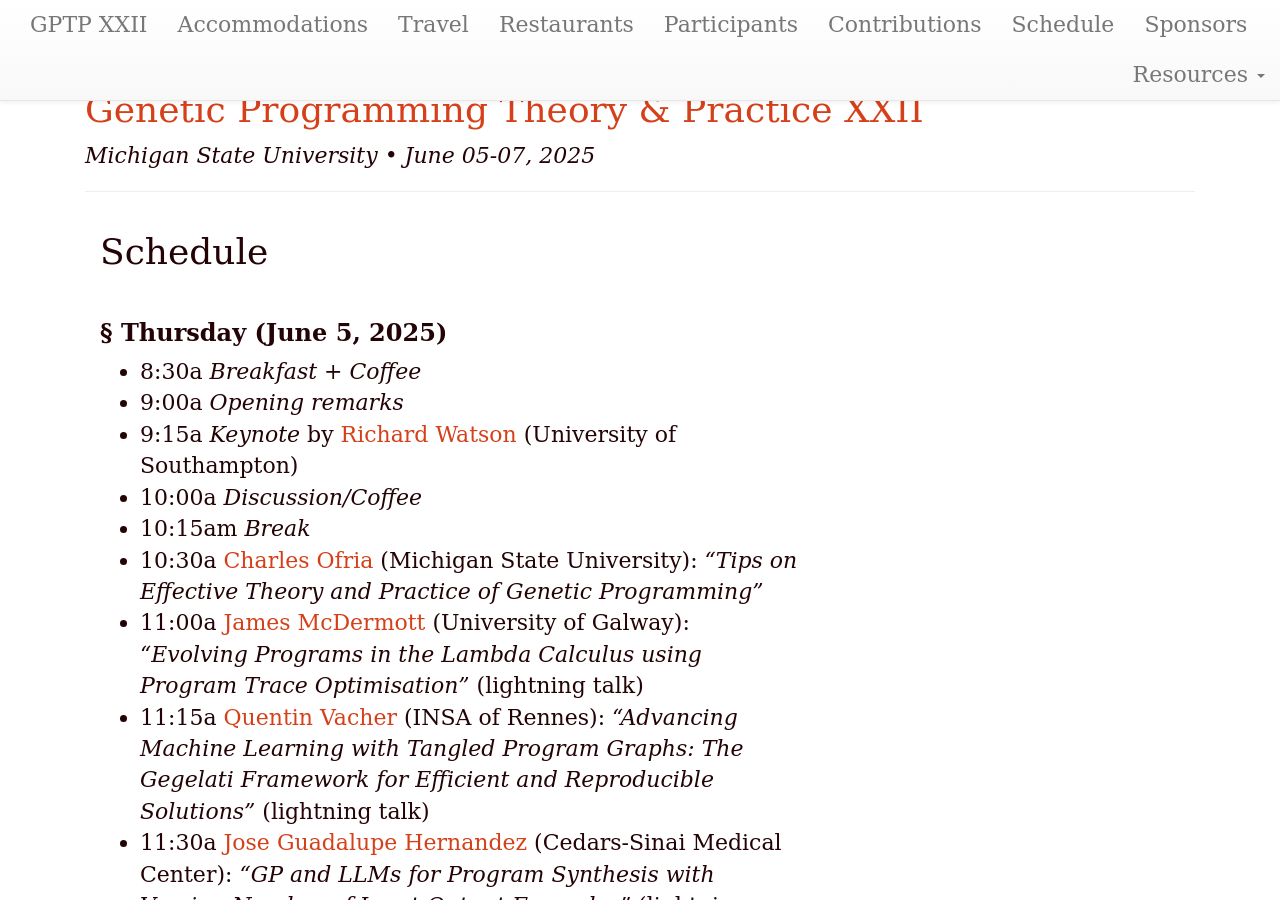
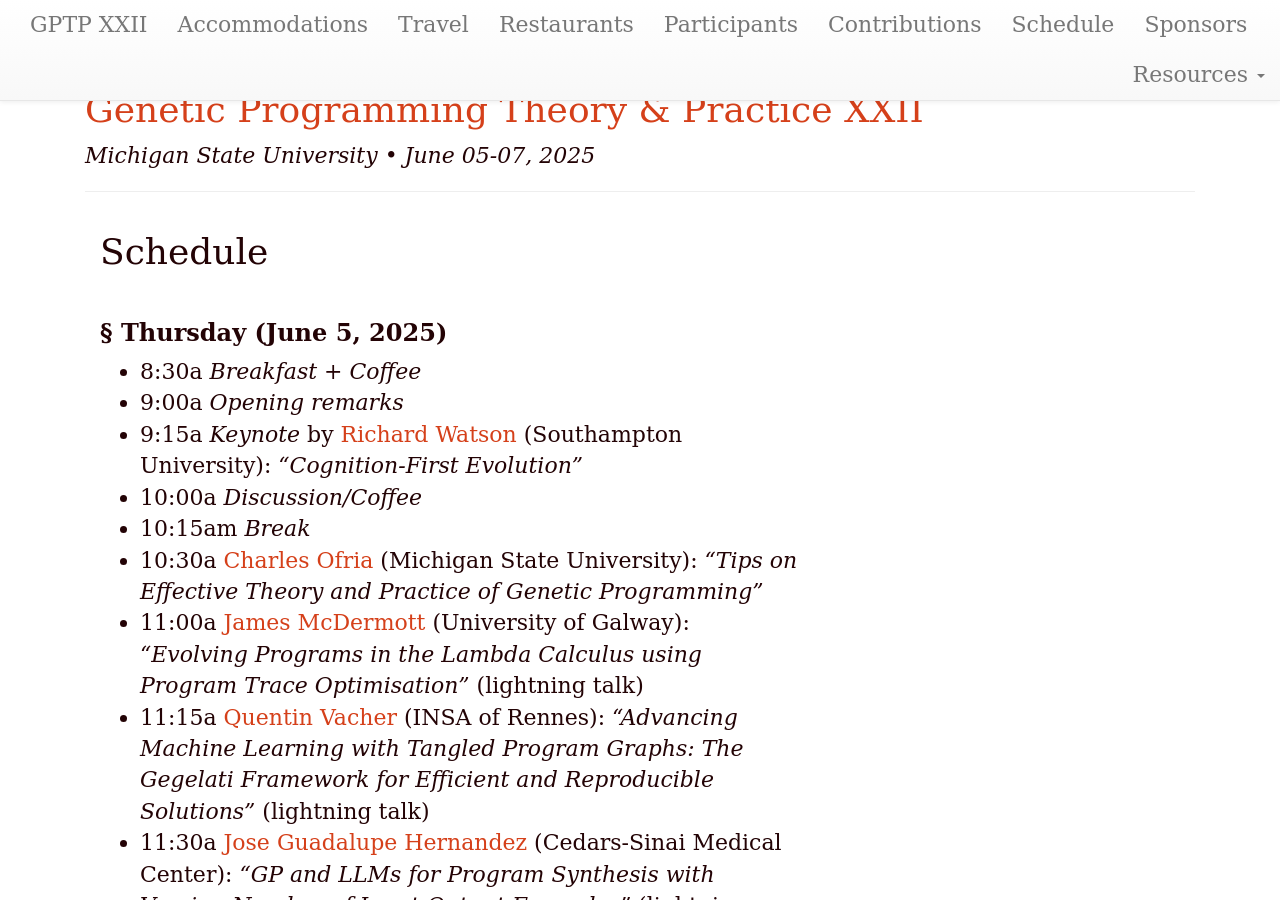
Before and after one commit to GPTP-workshop/gptp-workshop.github.io, a Jekyll site: the page built from schedule.md, in a window 1280 px wide and 900 px high. Built offline with Jekyll 4.4.1, drawn with Linux system fonts in a browser that asks for light colours; our own code applies the rules of GitHub Pages for plain Markdown files.

Commit message:
Add keynote talk title

```diff
--- a/schedule.md
+++ b/schedule.md
@@ -9,7 +9,7 @@ year: 2025
 
 - 8:30a _Breakfast + Coffee_
 - 9:00a _Opening remarks_
-- 9:15a _Keynote_ by [Richard Watson](https://www.richardawatson.com/) (University of Southampton)
+- 9:15a _Keynote_ by [Richard Watson](https://www.richardawatson.com/) (Southampton University): _"Cognition-First Evolution"_
 - 10:00a _Discussion/Coffee_
 - 10:15am _Break_
 - 10:30a [Charles Ofria](https://ofria.com/) (Michigan State University): _"Tips on Effective Theory and Practice of Genetic Programming"_
```
